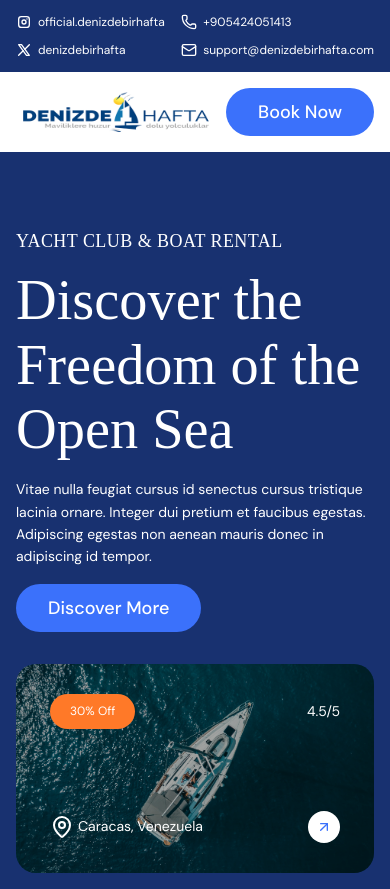
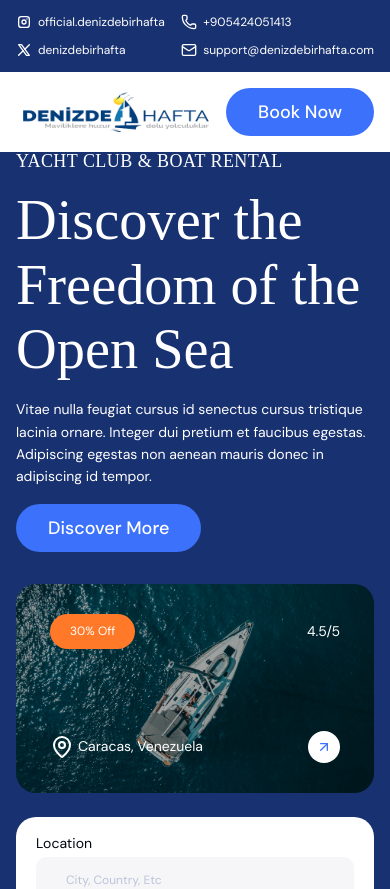
Before and after one commit to umittahmett/yacht-showcase, a Next.js app: page / in a window 390 px wide. Shown: the top 889 px of the page. Built offline with nearby package versions, Linux system fonts and the light colour scheme; a web font is replaced by a local one.

Commit message:
refactor: remove unnecessary padding from hero section for cleaner layout

```diff
--- a/components/section/hero.tsx
+++ b/components/section/hero.tsx
@@ -8,7 +8,7 @@ import { Label } from "../ui/label";
 
 const Hero = () => {
   return (
-    <section className="bg-secondary py-20 sm:py-24 lg:py-32 xl:py-[150px] !mt-0">
+    <section className="bg-secondary lg:py-32 xl:py-[150px] !mt-0">
       <div className="flex flex-col lg:flex-row justify-between container gap-8 sm:gap-16 lg:gap-20">
         <div className="max-w-[520px]">
           <div className="section-upper-title title-light">
```
